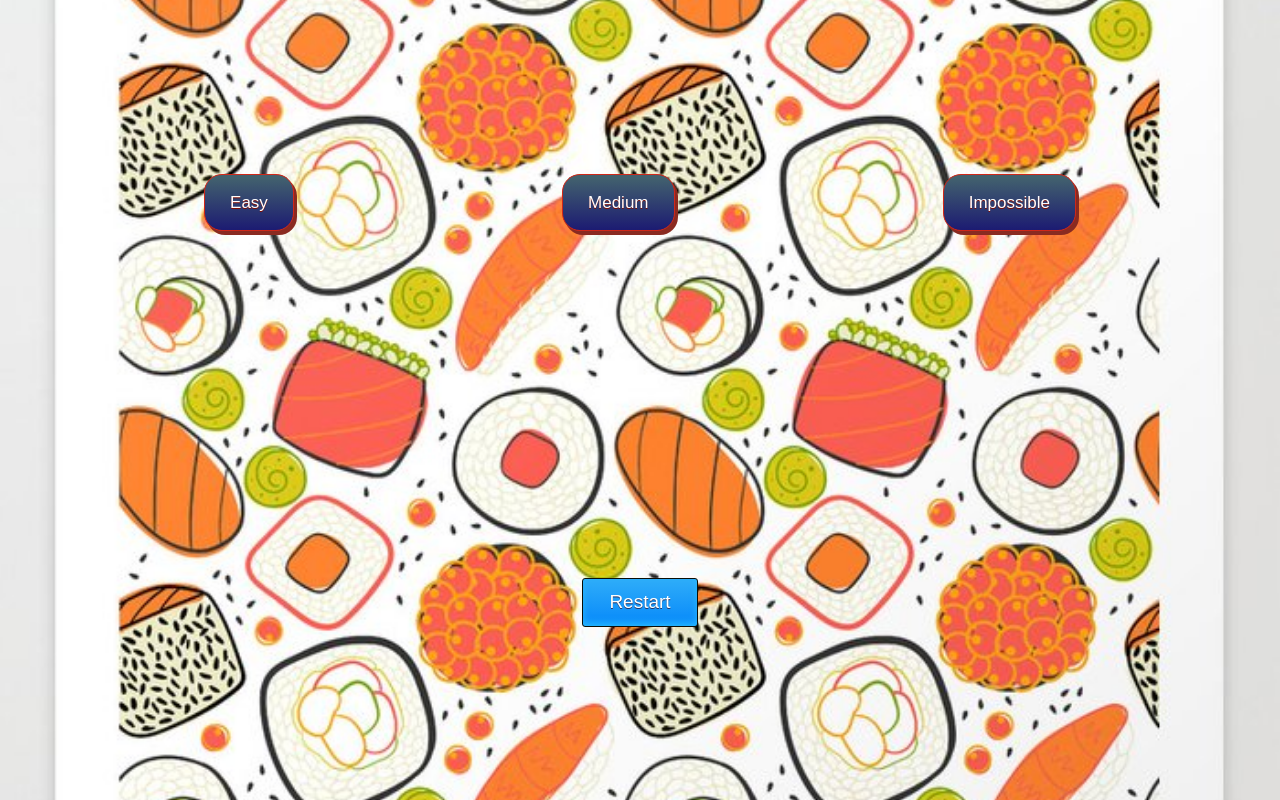
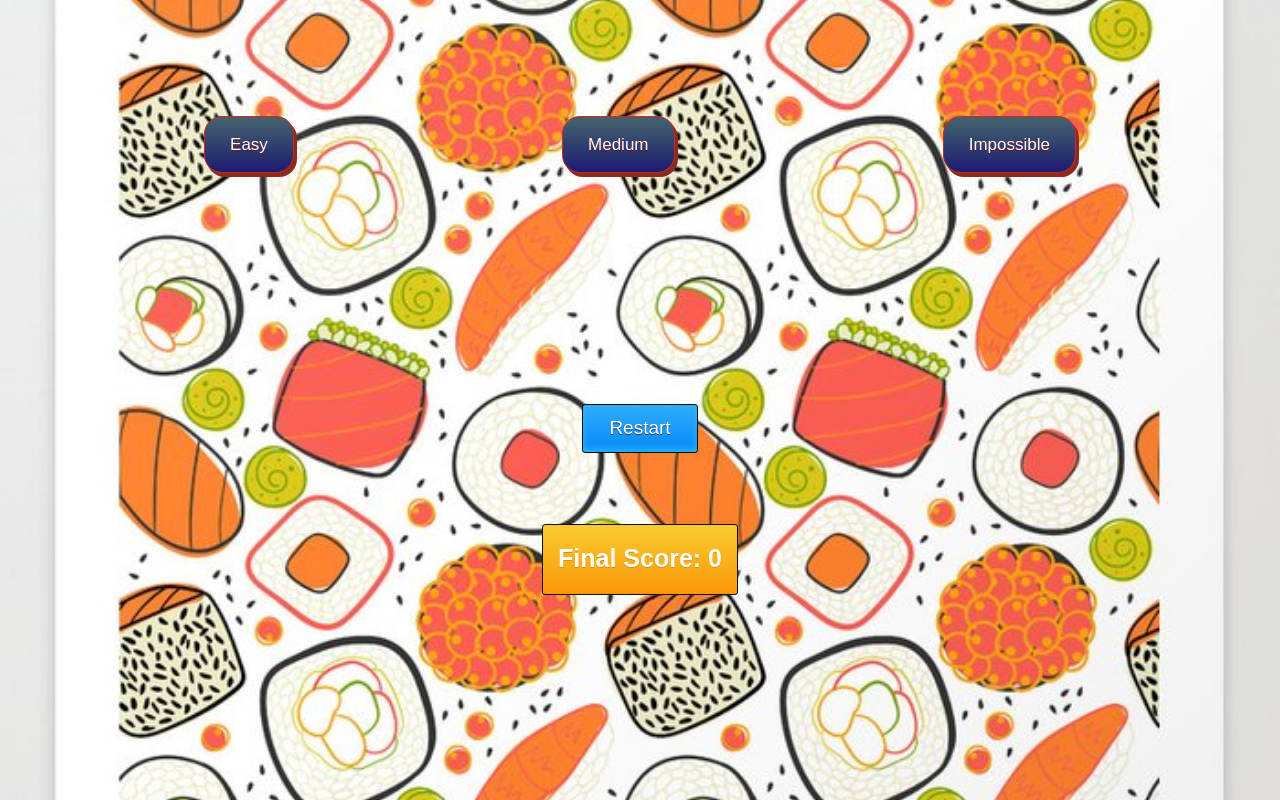
Before and after one commit to saraewilcox/Sushi-Snatch, a plain HTML site: page game.html in a window 1280 px wide. Drawn offline with nearby package versions, Linux system fonts and the light colour scheme.

Commit message:
Add files via upload

```diff
--- a/game.html
+++ b/game.html
@@ -19,6 +19,10 @@
     </div>
   </div>
   <input type="button" class="restart" value="Restart" onclick="location.href='game.html';">
+  <div id="finalscore-div">
+    <!-- <p>Final Score: <span id="finalscore">0</p></span> -->
+    <p>Final Score: <a id="finalscore">0</a></p>
+ </div>
   <div id="gameboard">
     <div id="score" style="width:100px;height:50px"><span id="Score">00</span></div>
     <div id="app" style="width:100px;height:50px"></div>
--- a/style.css
+++ b/style.css
@@ -310,3 +310,35 @@ sushigoal {
   background-position: center center;
   z-index: -1;
 }
+
+/* #finalscore-div {
+  font-size: 20px;
+  border: 3px solid #f39c12;
+  background-color: rgb(216, 123, 16);
+  text-align: center;
+  color: white;
+  margin-top: 525px;
+  margin-left: 375px;
+} */
+
+#finalscore-div {
+/* box-shadow:inset 0px -3px 7px 0px #29bbff; */
+background:linear-gradient(to bottom, #f9c92d 5%, #fa9806 100%);
+border-radius:3px;
+border:1px solid #0b0e07;
+display:inline-block;
+cursor:pointer;
+color:#ffffff;
+font-family:Arial;
+font-size:25px;
+padding-top: 15px;
+padding-right: 15px;
+padding-left: 15px;
+text-decoration:none;
+text-emphasis: bold;
+text-shadow:0px 1px 0px #e6880d;
+margin-top: -250px;
+/* margin-left: 0px; */
+text-align: center;
+font-weight: bold;
+}
```
